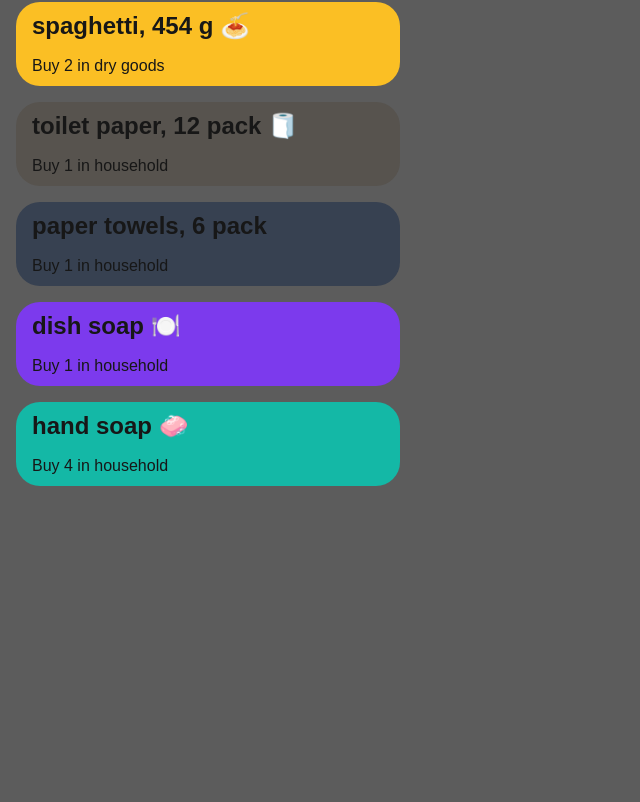
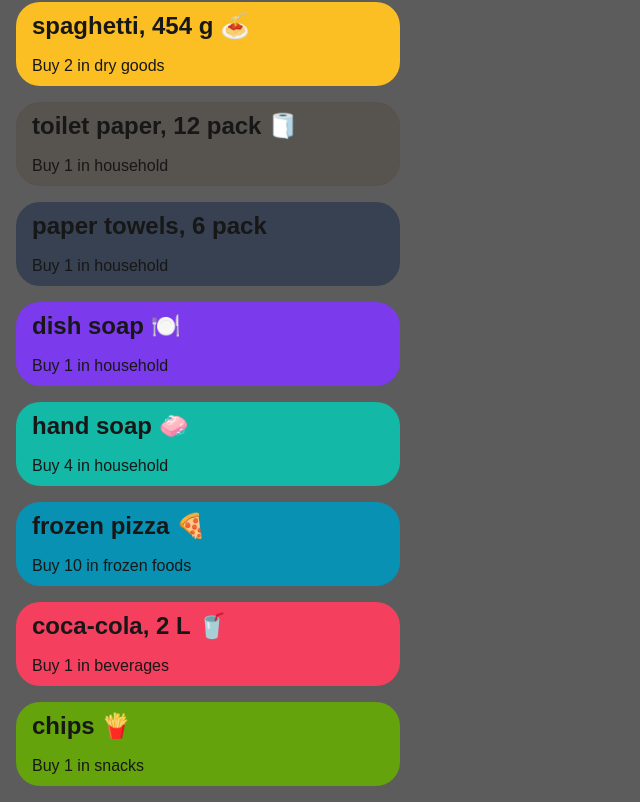
Before and after one commit to manminder11/cprg306-assignments, a Next.js app: page /week-3 in a window 1280 px wide. Shown: the part 778-1580 px from the top of the page, without its empty margins (0-640 px from the left). Before the commit the page ends 1280 px from the top, so only its background shows below. Built offline with nearby package versions, Linux system fonts and the light colour scheme.

Commit message:
corrections

```diff
--- a/app/week-3/item-list.js
+++ b/app/week-3/item-list.js
@@ -70,6 +70,24 @@
     name: "hand soap 🧼",
     quantity: 4,
     category: "household",
+  };
+
+  const item13 = {
+    name: "frozen pizza 🍕",
+    quantity: 10,
+    category: "frozen foods",
+  };
+
+  const item14 = {
+    name: "coca-cola, 2 L 🥤",
+    quantity: 1,
+    category: "beverages",
+  };
+
+  const item15 = {
+    name: "chips 🍟",
+    quantity: 1,
+    category: "snacks",
   };
   return (
     <main>
@@ -168,6 +186,30 @@
           category={item12.category}
         />
       </div>
+
+      <div className="p-2 pl-4 m-4 bg-cyan-600 max-w-sm rounded-3xl">
+        <Item
+          name={item13.name}
+          quantity={item13.quantity}
+          category={item13.category}
+        />
+      </div>
+
+      <div className="p-2 pl-4 m-4 bg-rose-500 max-w-sm rounded-3xl">
+        <Item
+          name={item14.name}
+          quantity={item14.quantity}
+          category={item14.category}
+        />
+      </div>
+
+      <div className="p-2 pl-4 m-4 bg-lime-600 max-w-sm rounded-3xl">
+        <Item
+          name={item15.name}
+          quantity={item15.quantity}
+          category={item15.category}
+        />
+      </div>
     </main>
   );
 }
```
